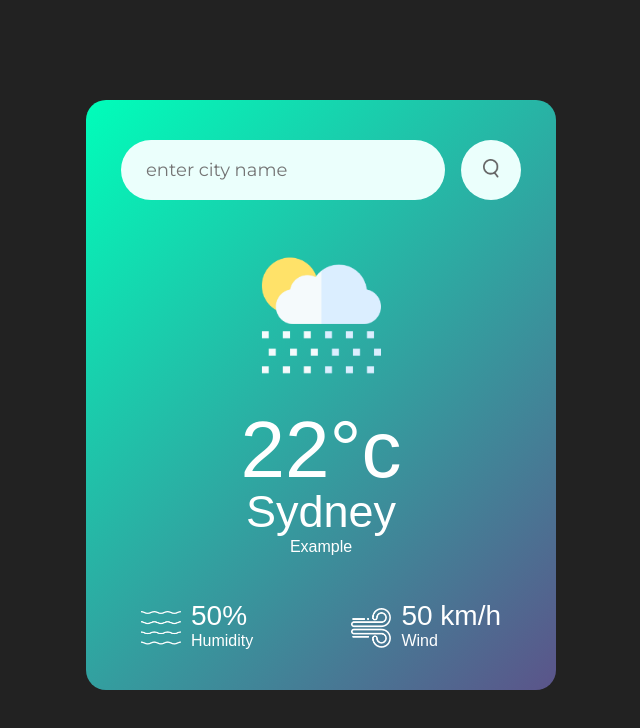
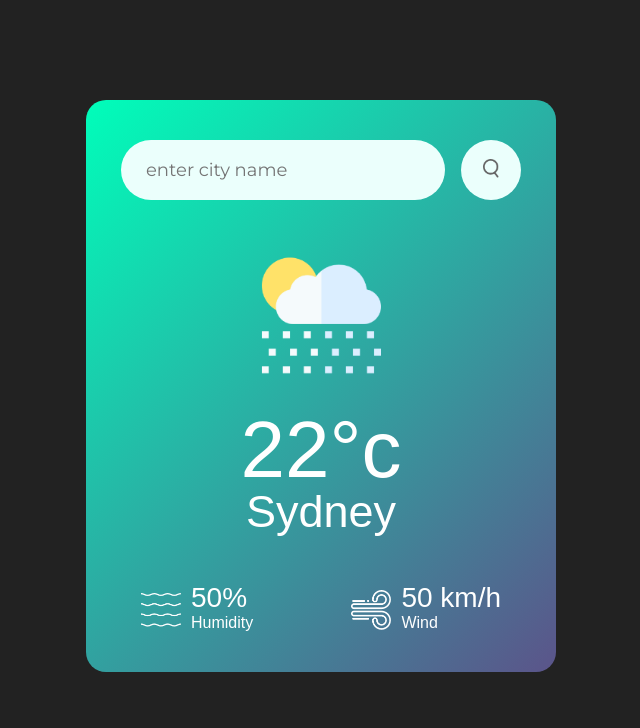
Before and after one commit to sararasyed/weatherApp, a plain HTML site: page index.html in a window 1280 px wide. Shown: the whole page, without its empty margins (319-959 px from the left). Drawn offline with nearby package versions, Linux system fonts and the light colour scheme; no server answers; a web font is replaced by a local one.

Commit message:
Update index.html
removed the bouncing 'example' line

```diff
--- a/index.html
+++ b/index.html
@@ -26,7 +26,6 @@
                 <img src="images/rain.png" class="weather-icon">
                <h1 class="temp"> 22°c</h1>
                <h2 class="city">Sydney</h2>
-               <div class="animate__animated animate__bounce animate__delay-2s">Example</div>
                <div class="details">
 
                <div class="col">
```
